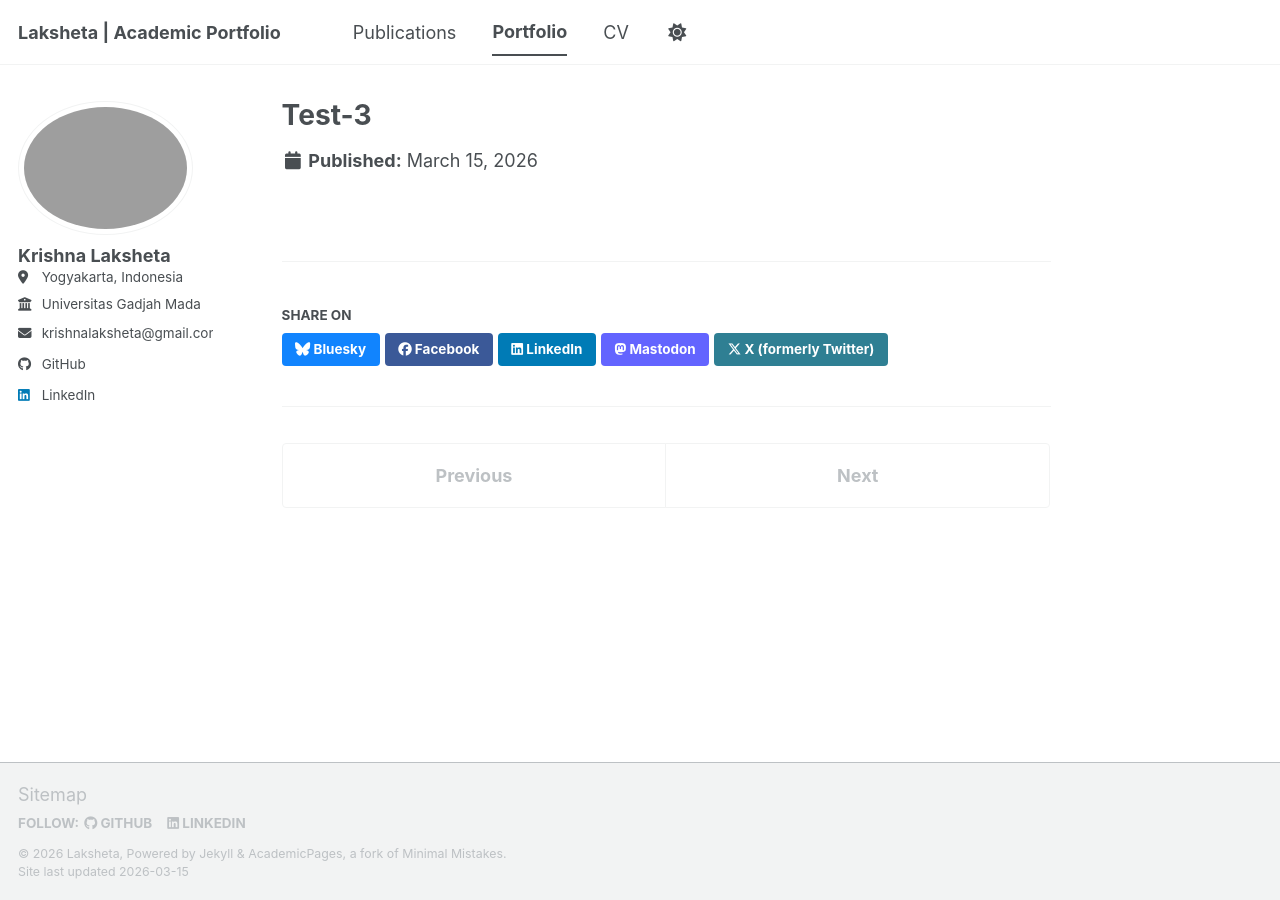
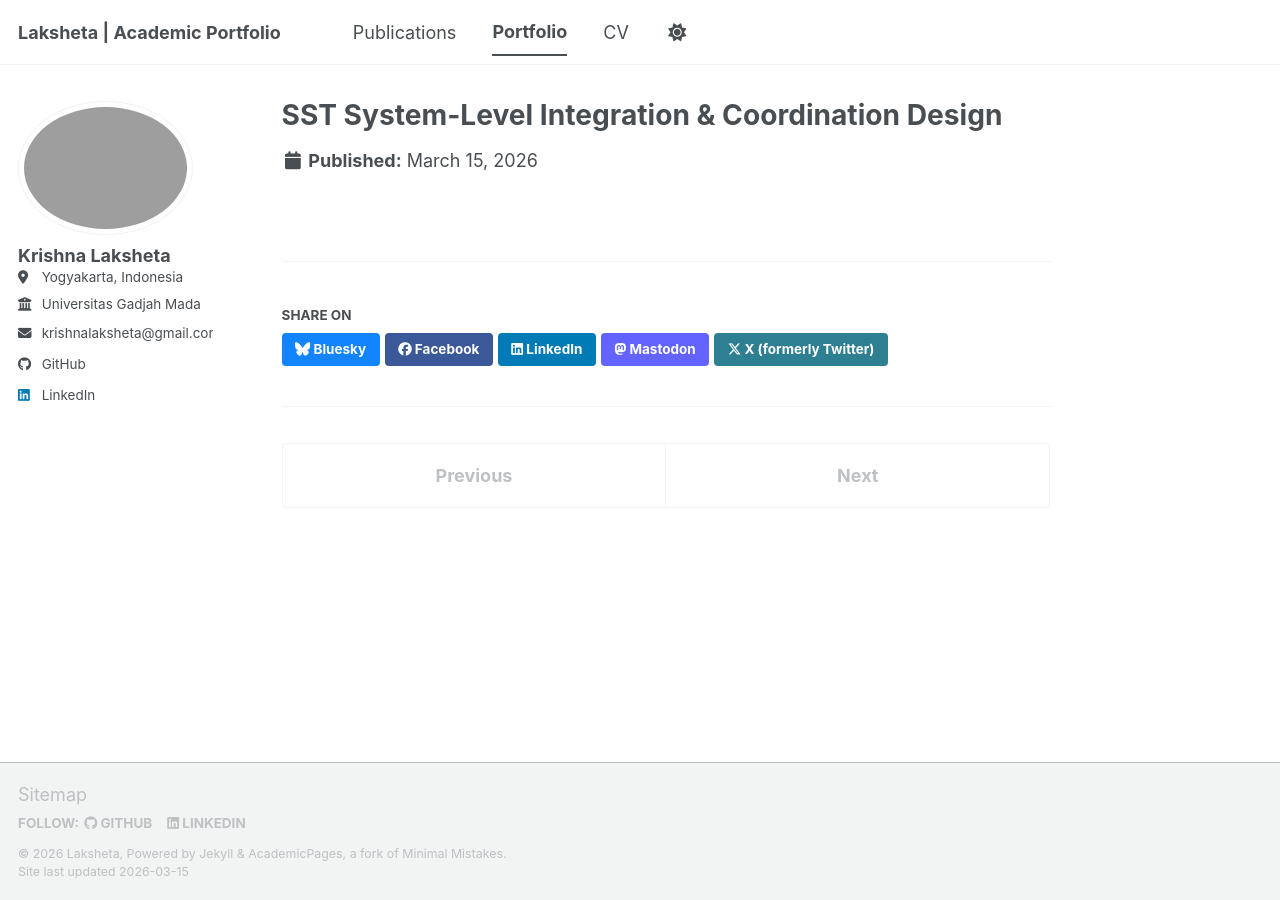
Before and after one commit to laksheta/laksheta.github.io, a Jekyll site: the page built from _portfolio/portfolio-3.md, in a window 1280 px wide. Built offline with Jekyll 4.4.1, drawn with Linux system fonts in a browser that asks for light colours; a script bundle is joined from its source files by our own code; library files that are not in the unit come from our copies.

Commit message:
port-3: set up file

```diff
--- a/_portfolio/portfolio-3.md
+++ b/_portfolio/portfolio-3.md
@@ -1,6 +1,6 @@
 ---
-title: "Test-3"
-excerpt: "excerpt. <br/><img src='/images/500x300.png' width='300'>"
+title: "SST System-Level Integration & Coordination Design"
+excerpt: "Designed sequential startup and coordination schemes for a multi-stage Solid-State Transformer (MMC-DAB-MMC) architecture using PLECS. <br/><img src='/images/portofolio/3/sst_logic_thumb.png' width='100' align='right'>"
 collection: portfolio
 # classes: wide
 ---
```
